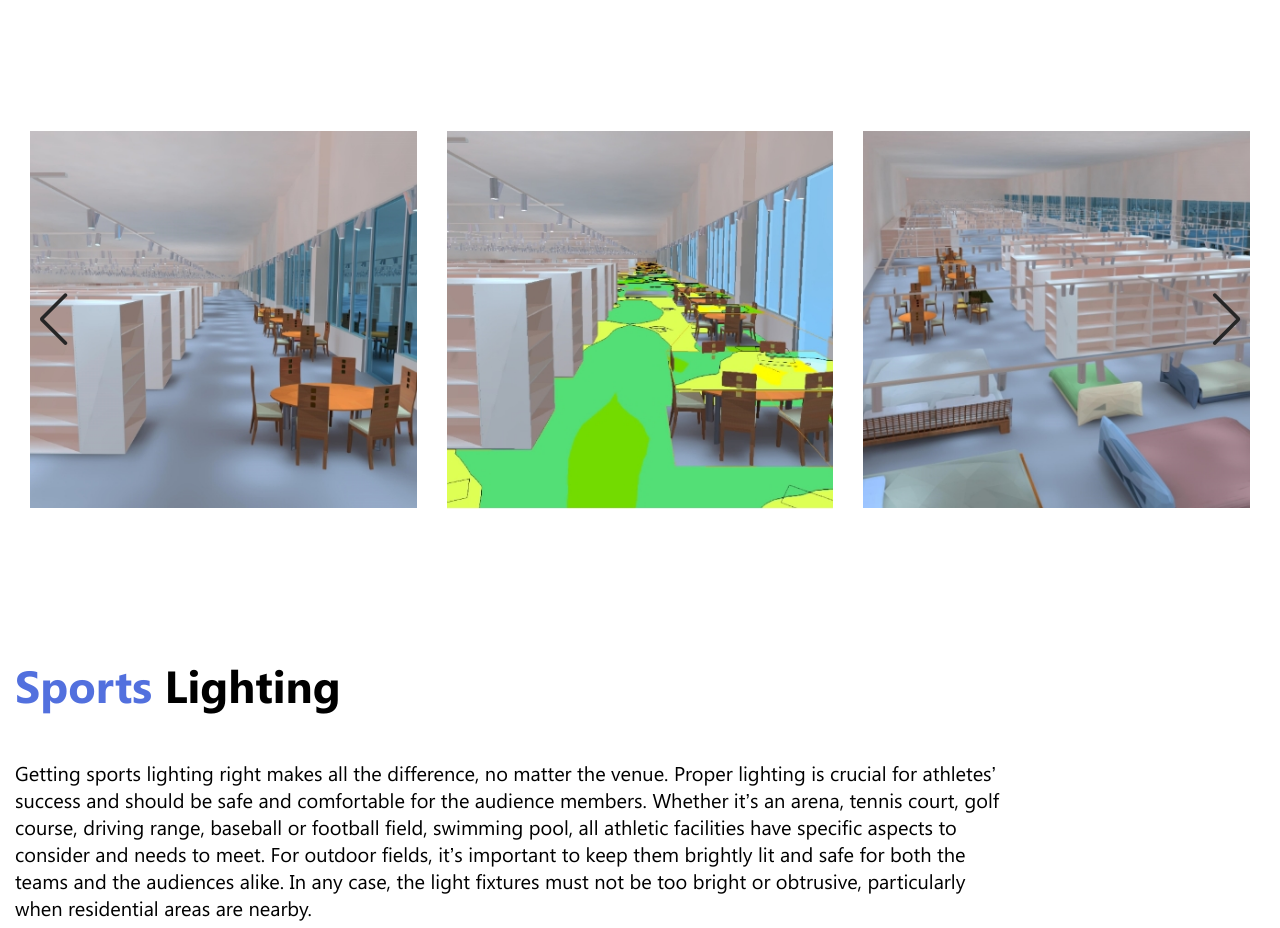
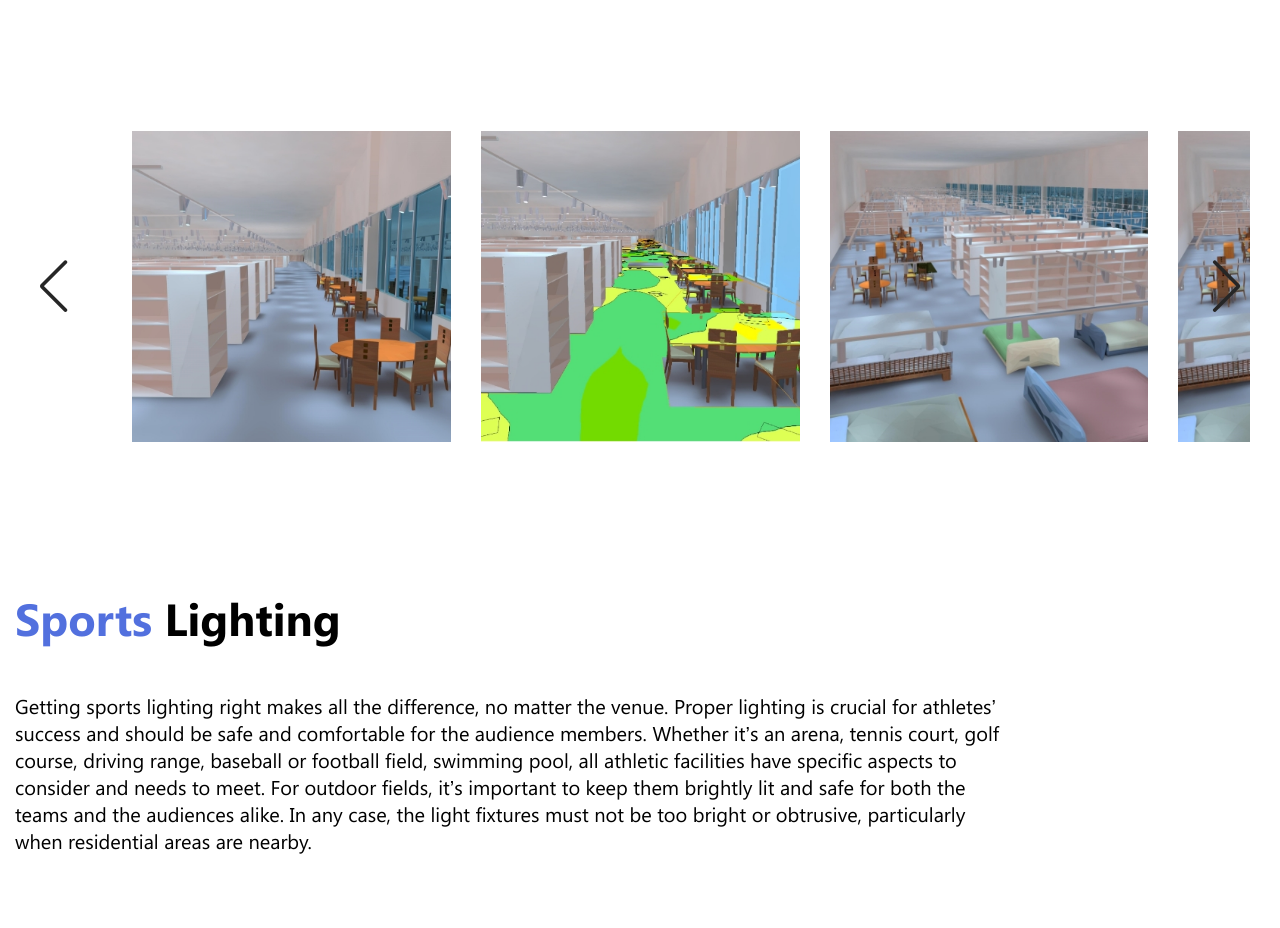
Before and after one commit to natali-frontend/engineering-solution, a website: page src/pages/rendering.html in a window 1280 px wide. Shown: the part 3060-3988 px from the top of the page. Drawn offline with nearby package versions, Linux system fonts and the light colour scheme; files that its build step writes are made by us from their sources.

Commit message:
fix: padding for swiper container

```diff
--- a/src/assets/scss/_rendering.scss
+++ b/src/assets/scss/_rendering.scss
@@ -98,6 +98,11 @@
     &-description {
       margin-bottom: 9.0625rem;
     }
+    &-slider {
+      .swiper-container {
+        padding: 0 6.4rem;
+      }
+    }
   }
   .sports-lighting {
     margin-bottom: 9.0625rem;
```
